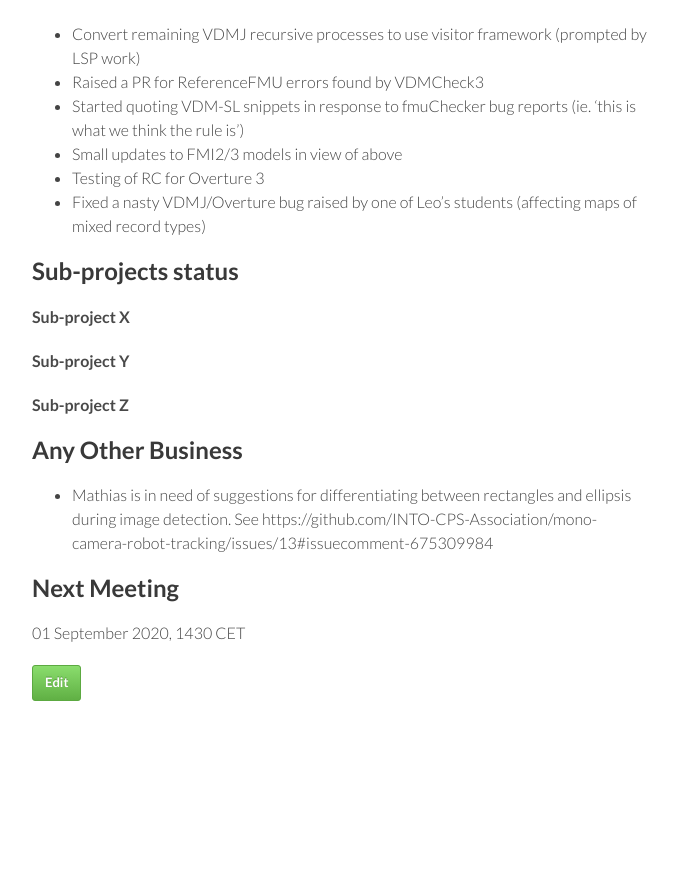
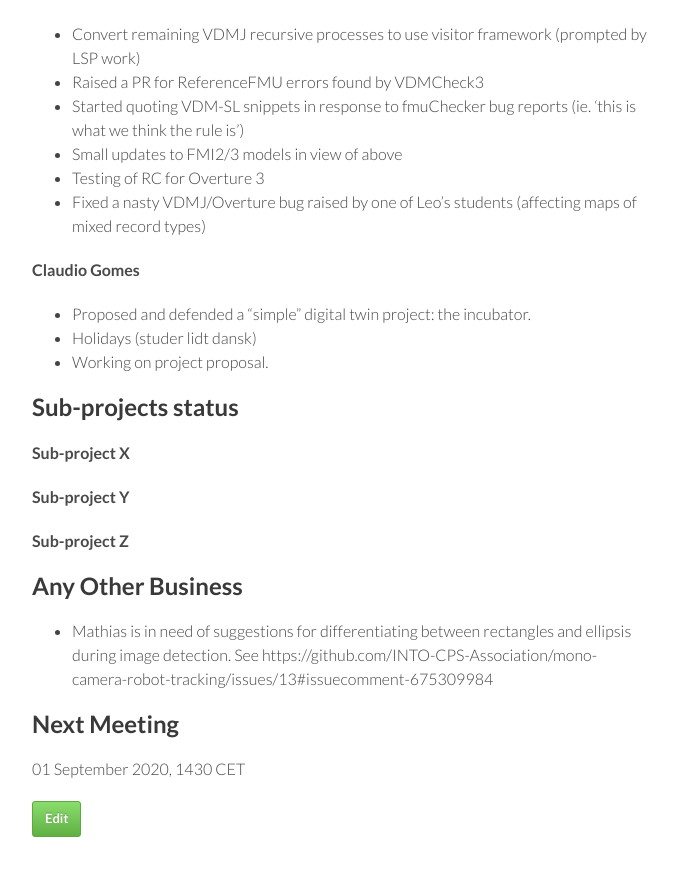
Before and after one commit to digitaltwincentre/digitaltwincentre.github.io, a Jekyll site: the page built from _biweeklies/Biweekly-22.md, in a window 1280 px wide and 900 px high, scrolled down 1115 px. Shown: the top 876 px of the window, without its empty margins (418-1095 px from the left). Built offline with Jekyll 4.4.1, drawn with Linux system fonts in a browser that asks for light colours; nearby versions of some CDN libraries.

Commit message:
Update Biweekly-22.md

```diff
--- a/_biweeklies/Biweekly-22.md
+++ b/_biweeklies/Biweekly-22.md
@@ -54,6 +54,11 @@ date: 18 August 2020, 1430 CEST
 * Testing of RC for Overture 3
 * Fixed a nasty VDMJ/Overture bug raised by one of Leo's students (affecting maps of mixed record types)
 
+#### Claudio Gomes
+* Proposed and defended a "simple" digital twin project: the incubator.
+* Holidays (studer lidt dansk)
+* Working on project proposal.
+
 ## Sub-projects status
 
 
```
